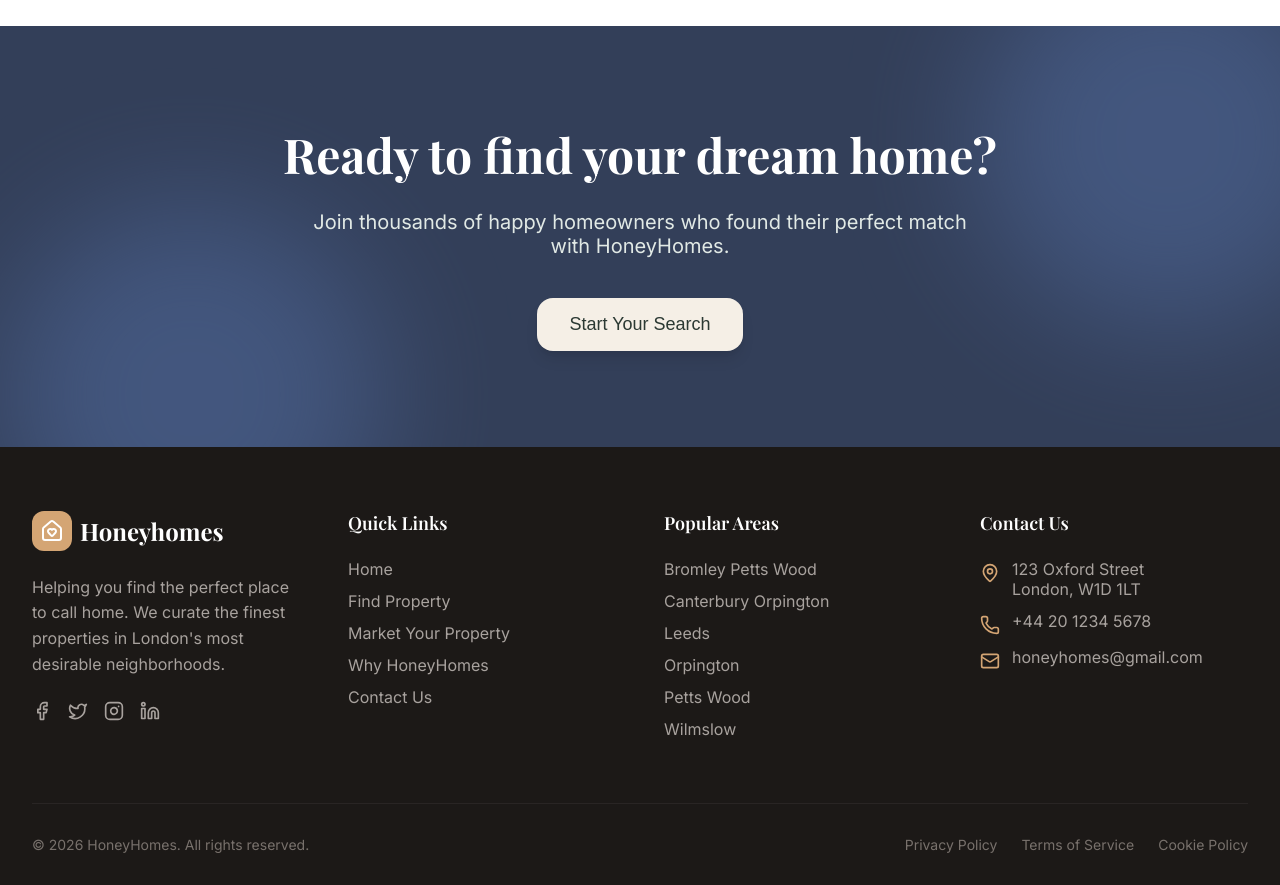
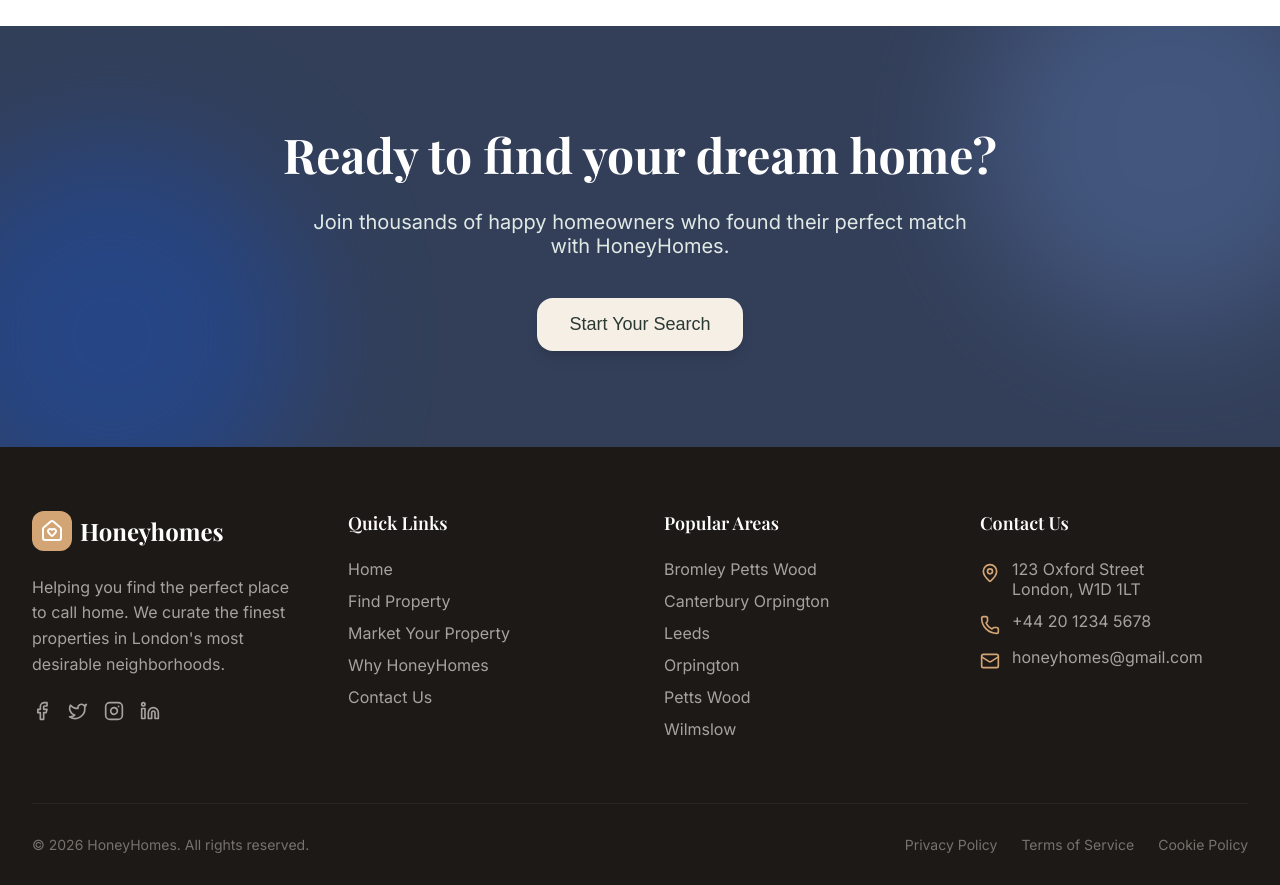
Before and after one commit to p3achijaii/react-coursework, a React (Vite) app: page / in a window 1280 px wide. Shown: the part 1980-2865 px from the top of the page. Built offline with nearby package versions, Linux system fonts and the light colour scheme.

Commit message:
remove blob3 and blob4 and the styling from homepage

```diff
--- a/src/pages/HomePage/HomePage.jsx
+++ b/src/pages/HomePage/HomePage.jsx
@@ -162,9 +162,7 @@ function HomePage() {
       {/* CTA SECTION */}
       <section className={styles.ctaSection}>
         <div className={styles.ctaBlob1} />
-        <div Classname={styles.ctaBlob2} />
-        <div className={styles.ctaBlob3} />
-        <div Classname={styles.ctaBlob4} />
+        <div className={styles.ctaBlob2} />
 
         <div className={styles.ctaContent}>
           <h2 className={styles.ctaTitle}>Ready to find your dream home?</h2>
--- a/src/pages/HomePage/HomePage.module.css
+++ b/src/pages/HomePage/HomePage.module.css
@@ -354,34 +354,6 @@
   opacity: 0.5;
 }
 
-.ctaBlob3 {
-  position: absolute;
-  top: -1;
-  right: -1;
-  margin-right: 5rem;
-  margin-top: 5rem;
-  width: 24rem;
-  height: 24rem;
-  background-color: #536ea3;
-  border-radius: 50%;
-  filter: blur(64px);
-  opacity: 0.5;
-}
-
-.ctaBlob4 {
-  position: absolute;
-  bottom: -1;
-  left: -1;
-  margin-left: 5rem;
-  margin-bottom: 5rem;
-  width: 24rem;
-  height: 24rem;
-  background-color: #1a4caf;
-  border-radius: 50%;
-  filter: blur(64px);
-  opacity: 0.5;
-}
-
 .ctaContent {
   position: relative;
   z-index: 10;
```
